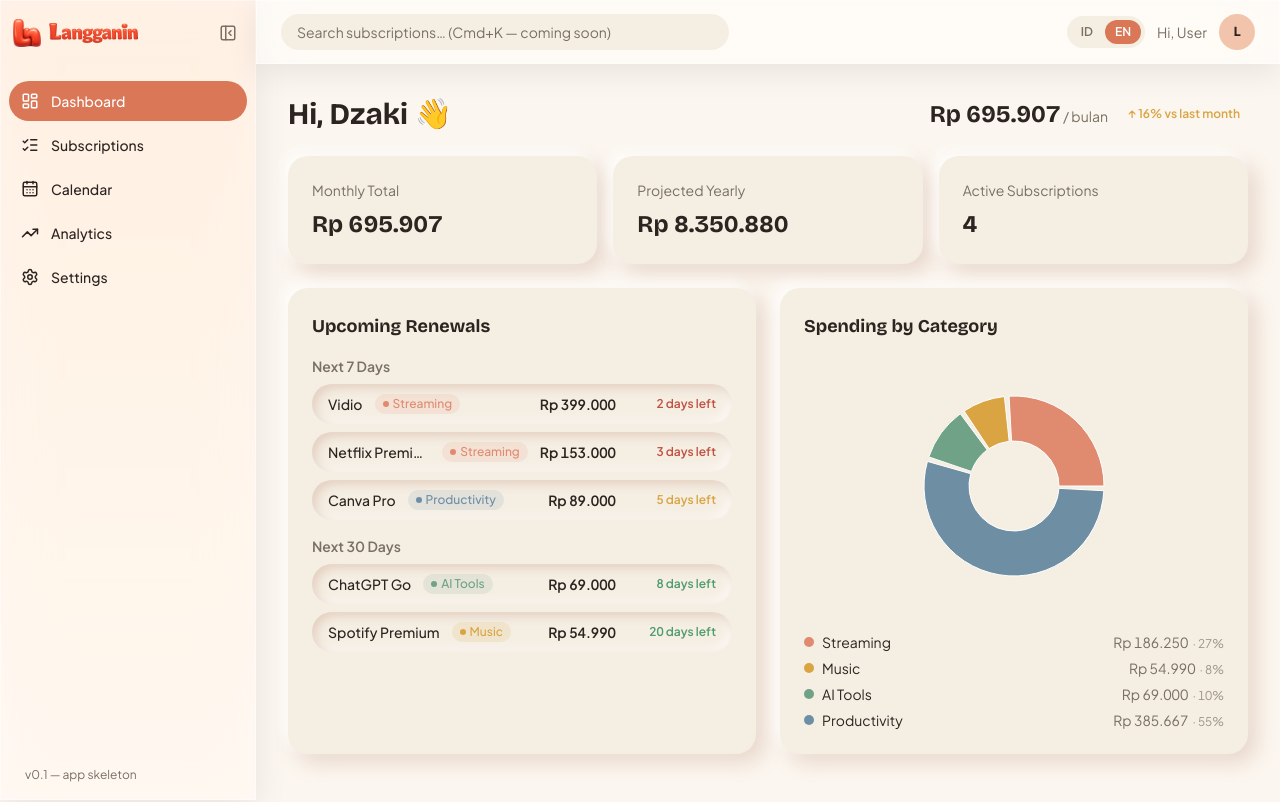
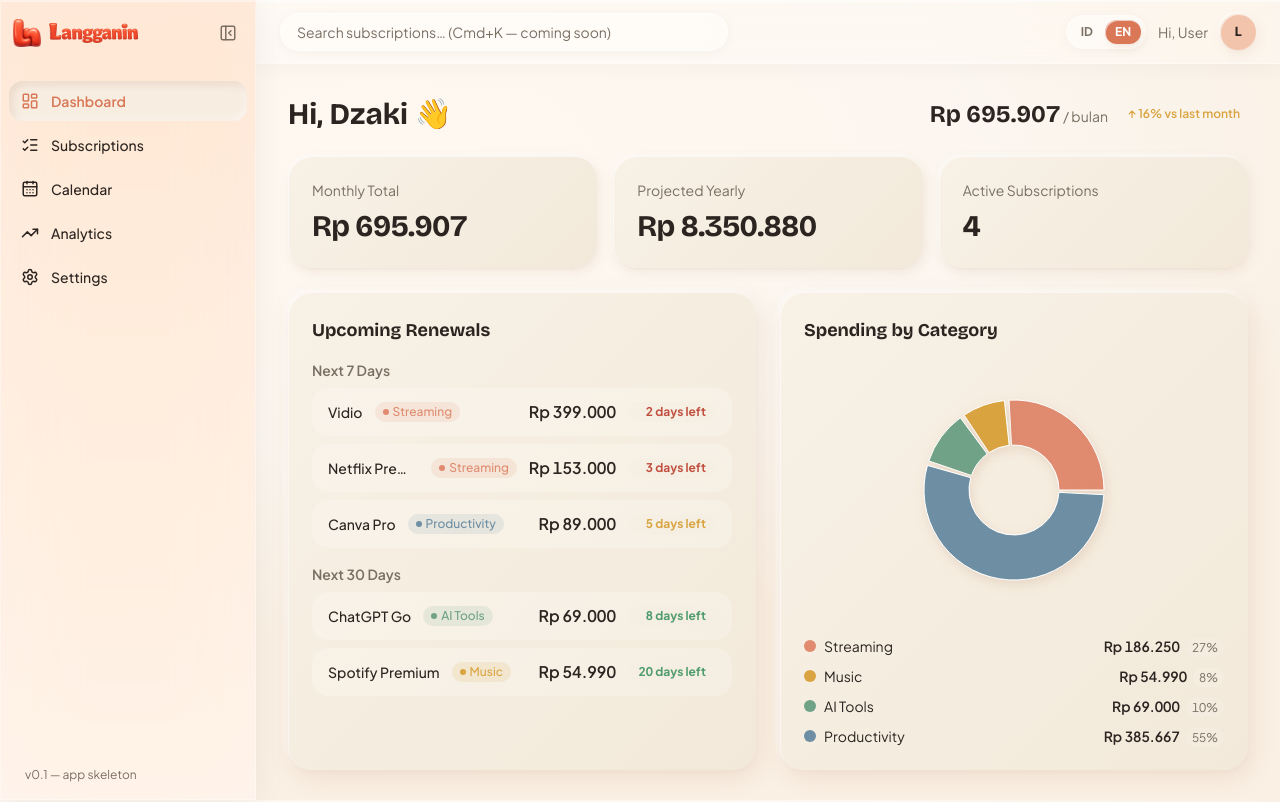
Before and after one commit to dzakiakmalr/langganin, a Next.js app: page /en/dashboard in a window 1280 px wide. Built offline with nearby package versions, Linux system fonts and the light colour scheme.

Commit message:
refine aesthetics, glassmorphism

```diff
--- a/app/[locale]/layout.tsx
+++ b/app/[locale]/layout.tsx
@@ -43,7 +43,7 @@ export default async function LocaleLayout({
 
   return (
     <html lang={locale} className={fontVariables}>
-      <body className="bg-bg font-sans text-text antialiased">
+      <body         className="bg-page font-sans text-text antialiased">
         <NextIntlClientProvider>{children}</NextIntlClientProvider>
       </body>
     </html>
--- a/app/globals.css
+++ b/app/globals.css
@@ -21,46 +21,160 @@
   --color-glass-fill: rgba(255, 255, 255, 0.55);
   --color-glass-border: rgba(255, 255, 255, 0.45);
 
-  /* Typography — 04-DESIGN-SYSTEM.md §3 (variables set by next/font in app/layout.tsx) */
+  /* Typography — 04-DESIGN-SYSTEM.md §3 */
   --font-sans: var(--font-jakarta), ui-sans-serif, system-ui, sans-serif;
   --font-display: var(--font-bricolage), var(--font-jakarta), ui-sans-serif,
     system-ui, sans-serif;
 
-  /* Radius scale — 04-DESIGN-SYSTEM.md §4 (cards 20px, buttons/badges pill) & §5 (glass panels 20px) */
-  --radius-card: 20px;
+  /* Radius — enlarged for softer clay silhouette (was 20px) */
+  --radius-card: 24px;
   --radius-pill: 9999px;
 }
 
-/*
- * Clay-shadow utility classes — 04-DESIGN-SYSTEM.md §4.
- * Components use these classes instead of inline box-shadows.
- */
-@utility clay-shadow {
-  box-shadow:
-    -6px -6px 14px rgba(255, 255, 255, 0.75),
-    8px 8px 20px rgba(180, 120, 90, 0.25);
+/* ── Background page surface (Level 0) ──────────────────────────────── */
+@utility bg-page {
+  background:
+    radial-gradient(
+      ellipse 80% 60% at 30% 20%,
+      rgba(255, 248, 240, 1) 0%,
+      rgba(251, 246, 239, 1) 60%,
+      rgba(250, 240, 228, 1) 100%
+    );
+  background-attachment: fixed;
 }
 
-@utility clay-shadow-hover {
-  box-shadow:
-    -8px -8px 16px rgba(255, 255, 255, 0.8),
-    10px 10px 24px rgba(180, 120, 90, 0.3);
+/* ── Clay surface gradient (replaces flat bg-clay-surface on cards) ─── */
+@utility clay-gradient {
+  background: linear-gradient(
+    135deg,
+    #f8f1e6 0%,
+    #f2e9da 100%
+  );
 }
 
-@utility clay-shadow-inset {
+/* ── Shadow system — light source top-left ──────────────────────────── */
+
+/* Small cards → SummaryCard (tight, intimate) */
+@utility shadow-card-sm {
   box-shadow:
-    inset 4px 4px 10px rgba(180, 120, 90, 0.25),
-    inset -4px -4px 10px rgba(255, 255, 255, 0.6);
+    0 1px 2px rgba(180, 120, 90, 0.08),
+    2px 4px 12px rgba(180, 120, 90, 0.12),
+    -1px -1px 4px rgba(255, 255, 255, 0.9),
+    inset 1px 1px 0 rgba(255, 255, 255, 0.6);
 }
 
-/*
- * Glass-panel utility — 04-DESIGN-SYSTEM.md §5.
- * Sidebar & top bar chrome, modals, and the command palette use this.
- */
-@utility glass-panel {
-  background: var(--color-glass-fill);
-  backdrop-filter: blur(24px) saturate(180%);
-  -webkit-backdrop-filter: blur(24px) saturate(180%);
-  border: 1px solid var(--color-glass-border);
-  box-shadow: 0 8px 32px rgba(0, 0, 0, 0.08);
+/* Medium cards → ChartCard, UpcomingRenewals container (softer, larger) */
+@utility shadow-card-md {
+  box-shadow:
+    0 2px 4px rgba(180, 120, 90, 0.06),
+    4px 8px 24px rgba(180, 120, 90, 0.14),
+    -2px -2px 6px rgba(255, 255, 255, 0.85),
+    inset 1px 1px 0 rgba(255, 255, 255, 0.5);
 }
+
+/* Large → modals, future command palette */
+@utility shadow-card-lg {
+  box-shadow:
+    0 4px 8px rgba(180, 120, 90, 0.06),
+    8px 16px 40px rgba(180, 120, 90, 0.16),
+    -3px -3px 8px rgba(255, 255, 255, 0.8),
+    inset 1px 1px 0 rgba(255, 255, 255, 0.4);
+}
+
+/* Glass panels → lighter, softer, with specular top-edge highlight */
+@utility shadow-glass {
+  box-shadow:
+    0 4px 32px rgba(0, 0, 0, 0.06),
+    inset 0 1px 0 rgba(255, 255, 255, 0.5);
+}
+
+/* Pressed / active → physical depression */
+@utility shadow-pressed {
+  box-shadow:
+    inset 3px 3px 8px rgba(180, 120, 90, 0.2),
+    inset -2px -2px 6px rgba(255, 255, 255, 0.7);
+}
+
+/* Hover lift → shadow grows ~20 % offset + blur */
+@utility shadow-card-sm-hover {
+  box-shadow:
+    0 2px 4px rgba(180, 120, 90, 0.1),
+    3px 6px 16px rgba(180, 120, 90, 0.16),
+    -2px -2px 6px rgba(255, 255, 255, 0.9),
+    inset 1px 1px 0 rgba(255, 255, 255, 0.65);
+}
+
+@utility shadow-card-md-hover {
+  box-shadow:
+    0 3px 6px rgba(180, 120, 90, 0.08),
+    6px 12px 32px rgba(180, 120, 90, 0.18),
+    -3px -3px 8px rgba(255, 255, 255, 0.85),
+    inset 1px 1px 0 rgba(255, 255, 255, 0.55);
+}
+
+/* ── Glass material variants ────────────────────────────────────────── */
+
+@utility glass-sidebar {
+  background: rgba(255, 255, 255, 0.35);
+  backdrop-filter: blur(36px) saturate(150%);
+  -webkit-backdrop-filter: blur(36px) saturate(150%);
+  border: 1px solid rgba(255, 255, 255, 0.35);
+  box-shadow:
+    0 4px 32px rgba(0, 0, 0, 0.06),
+    inset 0 1px 0 rgba(255, 255, 255, 0.5);
+}
+
+@utility glass-topbar {
+  background: rgba(255, 255, 255, 0.3);
+  backdrop-filter: blur(32px) saturate(140%);
+  -webkit-backdrop-filter: blur(32px) saturate(140%);
+  border-bottom: 1px solid rgba(255, 255, 255, 0.35);
+  border-top: 1px solid rgba(255, 255, 255, 0.5);
+  box-shadow:
+    0 2px 24px rgba(0, 0, 0, 0.04),
+    inset 0 1px 0 rgba(255, 255, 255, 0.5);
+}
+
+@utility glass-pill {
+  background: rgba(255, 255, 255, 0.3);
+  backdrop-filter: blur(20px) saturate(160%);
+  -webkit-backdrop-filter: blur(20px) saturate(160%);
+  border: 1px solid rgba(255, 255, 255, 0.35);
+  box-shadow:
+    0 2px 12px rgba(0, 0, 0, 0.04),
+    inset 0 1px 0 rgba(255, 255, 255, 0.4);
+}
+
+@utility glass-tooltip {
+  background: rgba(255, 255, 255, 0.55);
+  backdrop-filter: blur(16px) saturate(140%);
+  -webkit-backdrop-filter: blur(16px) saturate(140%);
+  border: 1px solid rgba(255, 255, 255, 0.4);
+  box-shadow: 0 4px 16px rgba(0, 0, 0, 0.08);
+}
+
+/* ── Loading skeleton shimmer ───────────────────────────────────────── */
+
+@keyframes shimmer {
+  0% {
+    background-position: 200% 0;
+  }
+  100% {
+    background-position: -200% 0;
+  }
+}
+
+@utility animate-shimmer {
+  background: linear-gradient(
+    105deg,
+    var(--color-clay-surface) 0%,
+    var(--color-clay-surface) 38%,
+    rgba(255, 255, 255, 0.5) 44%,
+    rgba(255, 255, 255, 0.35) 50%,
+    rgba(255, 255, 255, 0.5) 56%,
+    var(--color-clay-surface) 62%,
+    var(--color-clay-surface) 100%
+  );
+  background-size: 200% 100%;
+  animation: shimmer 1.5s ease-in-out infinite;
+}
--- a/app/health/layout.tsx
+++ b/app/health/layout.tsx
@@ -18,7 +18,7 @@ export default function HealthLayout({
 }>) {
   return (
     <html lang="id" className={fontVariables}>
-      <body className="bg-bg font-sans text-text antialiased">{children}</body>
+      <body className="bg-page font-sans text-text antialiased">{children}</body>
     </html>
   );
 }
--- a/components/ChartCard.tsx
+++ b/components/ChartCard.tsx
@@ -5,7 +5,7 @@ type ChartCardProps = {
 
 export default function ChartCard({ title, children }: ChartCardProps) {
   return (
-    <div className="rounded-card bg-clay-surface p-6 clay-shadow transition-shadow hover:clay-shadow-hover">
+    <div className="rounded-card clay-gradient p-6 shadow-card-md transition-[transform,box-shadow] duration-300 ease-out hover:-translate-y-[2px] hover:shadow-card-md-hover">
       <h2 className="font-display text-lg font-bold">{title}</h2>
       <div className="mt-4">{children}</div>
     </div>
--- a/components/ChartPie.tsx
+++ b/components/ChartPie.tsx
@@ -21,6 +21,16 @@ export default function ChartPie({ data }: ChartPieProps) {
     <>
       <ResponsiveContainer width="100%" height={260}>
         <PieChart>
+          <defs>
+            <filter id="donut-shadow" x="-20%" y="-20%" width="140%" height="140%">
+              <feDropShadow
+                dx="2"
+                dy="4"
+                stdDeviation="6"
+                floodColor="rgba(180,120,90,0.2)"
+              />
+            </filter>
+          </defs>
           <Pie
             data={data}
             dataKey="value"
@@ -30,6 +40,7 @@ export default function ChartPie({ data }: ChartPieProps) {
             outerRadius={90}
             innerRadius={45}
             paddingAngle={3}
+            filter="url(#donut-shadow)"
           >
             {data.map((entry) => (
               <Cell key={entry.name} fill={entry.color} />
@@ -44,9 +55,12 @@ export default function ChartPie({ data }: ChartPieProps) {
               }).format(value as number)
             }
             contentStyle={{
-              borderRadius: "12px",
-              border: "none",
-              backgroundColor: "#F5EEE3",
+              background: "rgba(255,255,255,0.55)",
+              backdropFilter: "blur(16px) saturate(140%)",
+              WebkitBackdropFilter: "blur(16px) saturate(140%)",
+              borderRadius: "16px",
+              border: "1px solid rgba(255,255,255,0.4)",
+              boxShadow: "0 4px 16px rgba(0,0,0,0.08)",
               color: "#2B2420",
               fontSize: "13px",
               fontWeight: 500,
@@ -55,11 +69,10 @@ export default function ChartPie({ data }: ChartPieProps) {
         </PieChart>
       </ResponsiveContainer>
 
-      {/* Chart legend — each item: colour dot + name + amount + percentage */}
-      <div className="mt-4 space-y-1.5">
+      {/* Legend */}
+      <div className="mt-4 space-y-2.5">
         {data.map((d) => {
-          const pct =
-            total > 0 ? Math.round((d.value / total) * 100) : 0;
+          const pct = total > 0 ? Math.round((d.value / total) * 100) : 0;
           return (
             <div
               key={d.name}
@@ -67,14 +80,16 @@ export default function ChartPie({ data }: ChartPieProps) {
             >
               <div className="flex min-w-0 items-center gap-2">
                 <span
-                  className="h-2.5 w-2.5 shrink-0 rounded-full"
+                  className="h-3 w-3 shrink-0 rounded-full"
                   style={{ backgroundColor: d.color }}
                 />
                 <span className="truncate text-text">{d.name}</span>
               </div>
-              <span className="ml-3 shrink-0 text-right tabular-nums text-text-muted">
-                {formatIdr(d.value)}
-                <span className="ml-1 text-xs opacity-70">· {pct}%</span>
+              <span className="ml-3 shrink-0 text-right tabular-nums">
+                <span className="font-semibold text-text">{formatIdr(d.value)}</span>
+                <span className="ml-1.5 rounded-pill bg-clay-surface/60 px-1.5 py-0.5 text-xs text-text-muted">
+                  {pct}%
+                </span>
               </span>
             </div>
           );
--- a/components/EmptyState.tsx
+++ b/components/EmptyState.tsx
@@ -5,7 +5,7 @@ type EmptyStateProps = {
 
 export default function EmptyState({ message, actionLabel }: EmptyStateProps) {
   return (
-    <section className="rounded-card bg-clay-surface p-12 text-center clay-shadow">
+    <section className="rounded-card clay-gradient p-12 text-center shadow-card-md">
       <p className="text-5xl">📭</p>
       <p className="mx-auto mt-4 max-w-sm text-text-muted">{message}</p>
       <button
--- a/components/LanguageSwitcher.tsx
+++ b/components/LanguageSwitcher.tsx
@@ -6,8 +6,7 @@ import { usePathname, useRouter } from "@/i18n/navigation";
 import { routing } from "@/i18n/routing";
 
 /**
- * ID / EN toggle in the top bar. Switching keeps the user on the same page —
- * only the locale prefix changes (Indonesian stays unprefixed).
+ * ID / EN toggle. Glass pill — floating, not clay.
  */
 export default function LanguageSwitcher() {
   const t = useTranslations("LanguageSwitcher");
@@ -19,7 +18,7 @@ export default function LanguageSwitcher() {
     <div
       role="group"
       aria-label={t("ariaLabel")}
-      className="flex items-center gap-0.5 rounded-pill bg-clay-surface p-1"
+      className="glass-pill flex items-center gap-0.5 rounded-pill p-1"
     >
       {routing.locales.map((l) => (
         <button
@@ -27,10 +26,10 @@ export default function LanguageSwitcher() {
           type="button"
           aria-pressed={l === locale}
           onClick={() => router.replace(pathname, { locale: l })}
-          className={`rounded-pill px-2.5 py-1 text-xs font-semibold uppercase transition-colors ${
+          className={`rounded-pill px-2.5 py-1 text-xs font-bold uppercase transition-all duration-200 ${
             l === locale
-              ? "bg-primary text-white"
-              : "text-text-muted hover:text-text"
+              ? "bg-primary text-white shadow-card-sm"
+              : "text-text-muted hover:text-text hover:bg-white/20"
           }`}
         >
           {l}
--- a/components/Sidebar.tsx
+++ b/components/Sidebar.tsx
@@ -38,11 +38,6 @@ const NAV_ITEMS = [
   },
 ] as const;
 
-/**
- * Sidebar with glass-panel styling (04-DESIGN-SYSTEM.md §5) and a
- * collapse toggle for an icon-only rail (~64 px).
- * Hidden below `lg` — full mobile navigation is a separate later phase.
- */
 export default function Sidebar() {
   const t = useTranslations("Nav");
   const pathname = usePathname();
@@ -57,19 +52,17 @@ export default function Sidebar() {
 
   return (
     <aside
-      className={`relative hidden shrink-0 flex-col transition-[width] duration-200 lg:flex ${
+      className={`sticky top-0 z-20 hidden h-screen shrink-0 flex-col transition-[width] duration-200 lg:flex ${
         collapsed ? "w-16" : "w-64"
       }`}
     >
-      {/* Gradient blob behind the glass — 04-DESIGN-SYSTEM.md §5 */}
       <div
         aria-hidden
-        className="pointer-events-none absolute inset-0 -z-10 bg-gradient-to-b from-bg-gradient-a to-bg-gradient-b opacity-70"
+        className="pointer-events-none absolute inset-0 -z-10 bg-gradient-to-b from-bg-gradient-a to-bg-gradient-b opacity-85"
       />
 
-      {/* Glass panel */}
-      <div className="glass-panel flex flex-1 flex-col rounded-none border-l-0">
-        {/* Brand row + collapse toggle */}
+      <div className="glass-sidebar flex flex-1 flex-col rounded-none border-l-0">
+        {/* Brand + collapse toggle */}
         <div className="flex h-16 items-center gap-2 px-3">
           <Link
             href="/"
@@ -84,7 +77,7 @@ export default function Sidebar() {
             type="button"
             aria-label={collapsed ? "Expand sidebar" : "Collapse sidebar"}
             onClick={() => setCollapsed((v) => !v)}
-            className={`rounded-card p-1.5 text-text-muted transition-colors hover:bg-primary-tint hover:text-text ${
+            className={`rounded-[14px] p-1.5 text-text-muted transition-colors hover:bg-white/20 hover:text-text ${
               collapsed ? "" : "ml-auto"
             }`}
           >
@@ -92,17 +85,16 @@ export default function Sidebar() {
           </button>
         </div>
 
-        {/* Nav */}
         <nav className="flex-1 px-2 py-4">
           <ul className="flex flex-col gap-1">
             {NAV_ITEMS.map((item) => (
               <li key={item.href}>
                 <Link
                   href={item.href}
-                  className={`flex items-center gap-3 rounded-card px-3 py-2.5 text-sm font-medium transition-all ${
+                  className={`flex items-center gap-3 rounded-[14px] px-3 py-2.5 text-sm font-medium transition-all duration-200 ${
                     isActive(item.href)
-                      ? "bg-primary text-white"
-                      : "text-text hover:bg-primary-tint hover:text-text"
+                      ? "bg-clay-surface/80 text-primary font-semibold shadow-pressed"
+                      : "text-text hover:bg-white/20 hover:text-text"
                   } ${collapsed ? "justify-center" : ""}`}
                   title={collapsed ? t(item.labelKey) : undefined}
                 >
@@ -116,7 +108,6 @@ export default function Sidebar() {
           </ul>
         </nav>
 
-        {/* Footer tagline — hidden when collapsed */}
         {!collapsed && (
           <p className="px-6 py-4 text-xs text-text-muted">{t("tagline")}</p>
         )}
--- a/components/SummaryCard.tsx
+++ b/components/SummaryCard.tsx
@@ -6,9 +6,9 @@ type SummaryCardProps = {
 
 export default function SummaryCard({ title, value, subtitle }: SummaryCardProps) {
   return (
-    <div className="rounded-card bg-clay-surface p-6 clay-shadow transition-shadow hover:clay-shadow-hover">
+    <div className="rounded-card clay-gradient p-6 shadow-card-sm transition-[transform,box-shadow] duration-300 ease-out hover:-translate-y-[2px] hover:shadow-card-sm-hover">
       <p className="text-sm text-text-muted">{title}</p>
-      <p className="mt-2 font-display text-2xl font-bold tabular-nums">
+      <p className="mt-2 font-display text-3xl font-bold tracking-tight tabular-nums">
         {value}
       </p>
       {subtitle && (
--- a/components/Topbar.tsx
+++ b/components/Topbar.tsx
@@ -7,8 +7,7 @@ export default function Topbar() {
   const t = useTranslations("Topbar");
 
   return (
-    <header className="glass-panel flex h-16 shrink-0 items-center justify-between gap-4 rounded-none border-t-0 px-4 sm:px-6">
-      {/* Brand only shows on small screens, where the sidebar is hidden */}
+    <header className="sticky top-0 z-10 glass-topbar flex h-16 shrink-0 items-center justify-between gap-4 px-4 sm:px-6">
       <Link
         href="/dashboard"
         className="flex items-center gap-2 lg:hidden"
@@ -17,7 +16,7 @@ export default function Topbar() {
         <img src="/Langganin.png" alt="Langganin" className="h-5" />
       </Link>
       <div className="hidden min-w-0 flex-1 lg:block">
-        <div className="w-full max-w-md truncate rounded-pill bg-clay-surface px-4 py-2 text-sm text-text-muted">
+        <div className="w-full max-w-md truncate rounded-pill glass-pill px-4 py-2 text-sm text-text-muted">
           {t("searchPlaceholder")}
         </div>
       </div>
@@ -26,9 +25,10 @@ export default function Topbar() {
         <span className="hidden text-sm text-text-muted sm:block">
           {t("greeting")}
         </span>
+        {/* Clay avatar pebble */}
         <span
           aria-hidden
-          className="flex h-9 w-9 items-center justify-center rounded-pill bg-primary-tint font-display text-sm font-bold text-text"
+          className="flex h-9 w-9 items-center justify-center rounded-full bg-primary-tint font-display text-sm font-bold text-text shadow-card-sm"
         >
           L
         </span>
--- a/components/UpcomingRenewals.tsx
+++ b/components/UpcomingRenewals.tsx
@@ -34,7 +34,6 @@ function daysColor(days: number): string {
 }
 
 function getRenewalDate(sub: Subscription): Date {
-  // For trial subscriptions the trial end date is the most urgent deadline.
   if (sub.status === "trial" && sub.trial_end_date) {
     return startOfDay(parseISO(sub.trial_end_date));
   }
@@ -79,7 +78,7 @@ export default function UpcomingRenewals({
   if (all.length === 0) return null;
 
   return (
-    <div className="rounded-card bg-clay-surface p-6 clay-shadow transition-shadow hover:clay-shadow-hover">
+    <div className="rounded-card clay-gradient p-6 shadow-card-md transition-[transform,box-shadow] duration-300 ease-out hover:-translate-y-[2px] hover:shadow-card-md-hover">
       <h2 className="font-display text-lg font-bold">{labels.title}</h2>
       {[within7, within30].map(
         (rows, idx) =>
@@ -92,7 +91,7 @@ export default function UpcomingRenewals({
                 {rows.map((row) => (
                   <li
                     key={row.id}
-                    className="flex items-center justify-between gap-3 rounded-card bg-clay-surface px-4 py-2.5 clay-shadow-inset"
+                    className="flex cursor-default items-center justify-between gap-3 rounded-[16px] bg-white/20 px-4 py-3 transition-[transform,box-shadow,background-color] duration-200 ease-out hover:-translate-y-[1px] hover:bg-white/30 hover:shadow-card-sm active:scale-[0.98] active:shadow-pressed"
                   >
                     <div className="flex min-w-0 items-center gap-3">
                       <span className="truncate text-sm font-medium">
@@ -106,11 +105,11 @@ export default function UpcomingRenewals({
                       )}
                     </div>
                     <div className="flex shrink-0 items-center gap-3 tabular-nums">
-                      <span className="text-sm font-semibold">
+                      <span className="text-base font-semibold text-text">
                         {formatIdr(row.price)}
                       </span>
                       <span
-                        className={`min-w-[5.5rem] text-right text-xs font-semibold ${daysColor(row.daysUntil)}`}
+                        className={`min-w-[5.5rem] rounded-pill bg-clay-surface/60 px-2.5 py-0.5 text-right text-xs font-bold ${daysColor(row.daysUntil)}`}
                       >
                         {row.daysUntil <= 0
                           ? labels.today
```
Also changed, not shown: components/LoadingSkeleton.tsx (+14 -16 lines).
